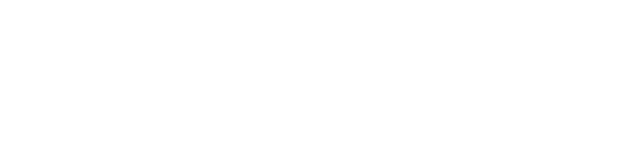
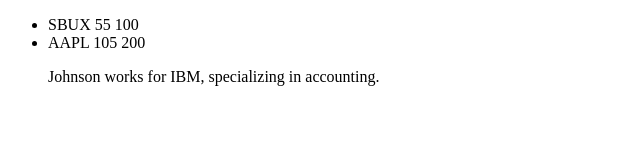
Before and after one commit to davidnicholastaylor/object-creation-practice, a plain HTML site: page index.html in a window 1280 px wide. Shown: the whole page, without its empty margins (0-640 px from the left). Drawn offline with Linux system fonts and the light colour scheme.

Commit message:
completed challenge portion of exercise

```diff
--- a/index.html
+++ b/index.html
@@ -7,6 +7,7 @@
     <title>Document</title>
 </head>
 <body>
+    <article class="up"></article>
     <script src="object.js"></script>
 </body>
 </html>
--- a/object.js
+++ b/object.js
@@ -5,7 +5,7 @@ let financial = Object.create({}, {
         writable: true
     },
     specialty: {
-        value: "Accounting",
+        value: "accounting",
         enumerable: true,
         writable: true
     },
@@ -97,3 +97,30 @@ financial.purchase("AAPL", 200, 105);
 financial.sell("SBUX", 50, 55);
 console.log(financial);
 financial.worth();
+
+
+// Challenge Part 1
+const listText = document.createElement("ul")
+const text = document.createTextNode(`${financial.name} works for ${financial.company}, specializing in ${financial.specialty}.`)
+listText.appendChild(text)
+document.body.appendChild(listText)
+
+//Challenge Part 2
+
+let fragment = document.createDocumentFragment();
+console.log(financial.portfolio)
+let list = document.createElement('ul')
+for (i = 0; i < financial.portfolio.length; i++) {
+    const currentObject = financial.portfolio[i];
+    let listItem = document.createElement('li')
+    listItem.textContent = `${currentObject.company} `
+    listItem.textContent += `${currentObject.price} `
+    listItem.textContent += `${currentObject.quantity}`
+    list.appendChild(listItem)
+    console.log(list)
+}
+fragment.appendChild(list)
+
+console.log(fragment)
+
+document.querySelector(".up").appendChild(fragment)
```
